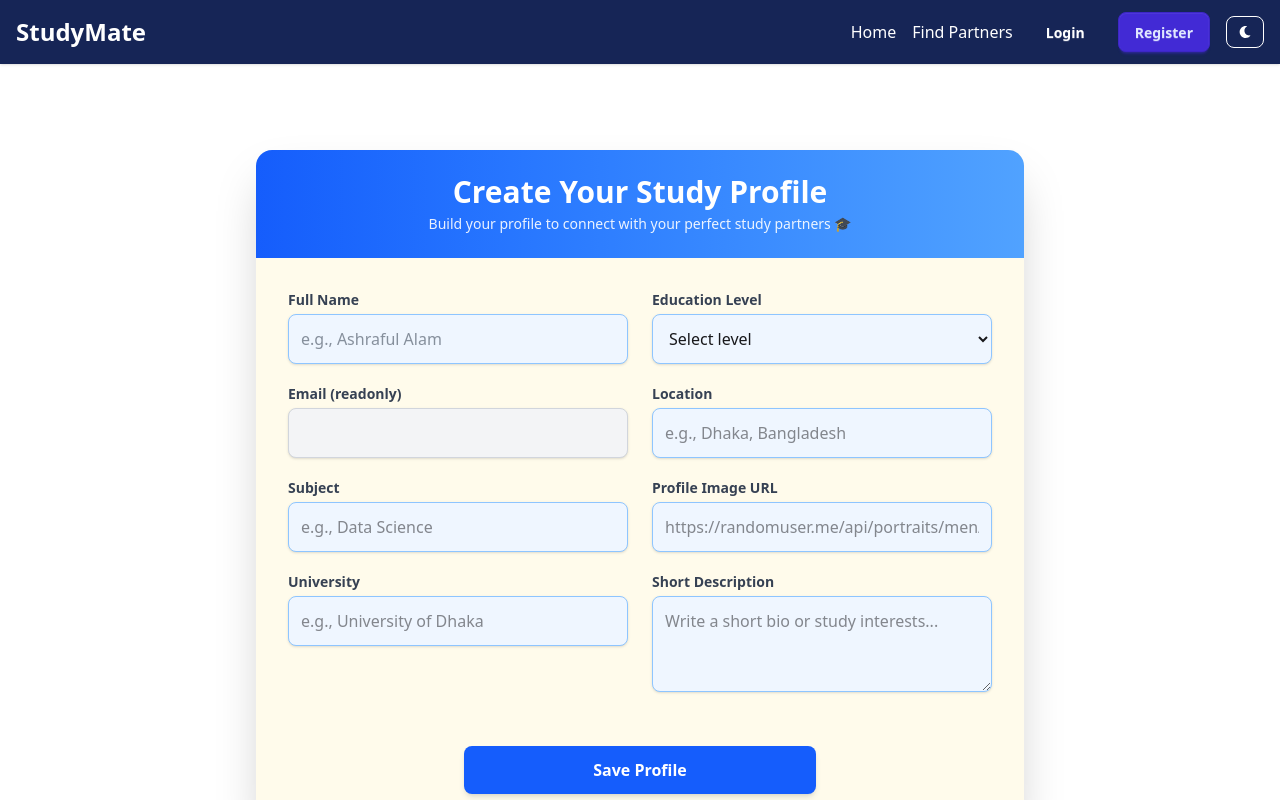
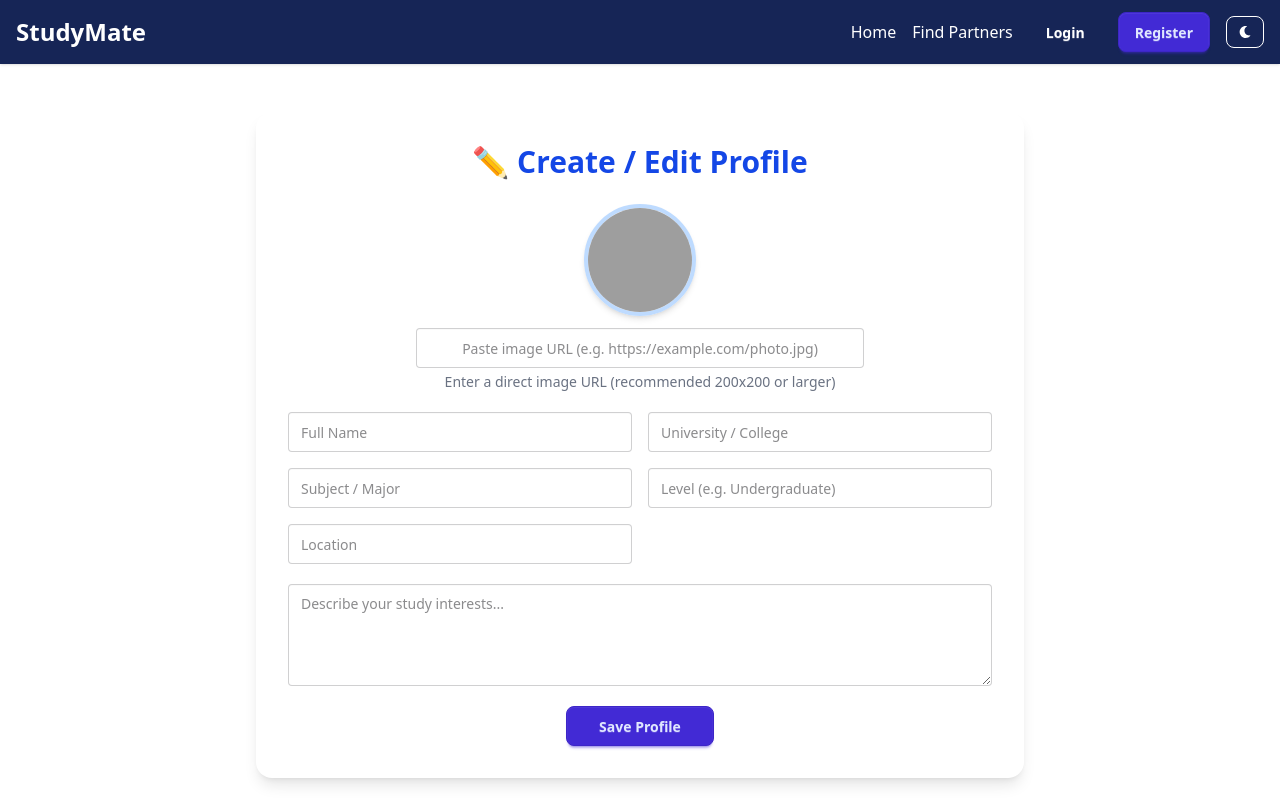
Before and after one commit to AshrafulAlam96/hero-A10, a React (Vite) app in the folder client/: page /create-profile in a window 1280 px wide. Shown: the top 800 px of the page. Built offline with nearby package versions, Linux system fonts and the light colour scheme; no server answers; grey boxes are pictures that could not be loaded.

Commit message:
Stage 20 client: Update CreateProfile page with user info

```diff
--- a/client/src/pages/CreateProfile.jsx
+++ b/client/src/pages/CreateProfile.jsx
@@ -1,209 +1,149 @@
-// src/pages/CreateProfile.jsx
-import React, { useState, useEffect } from "react";
+import React, { useState } from "react";
+import { createPartner } from "../services/api";
 import { useAuth } from "../context/AuthContext";
 import toast from "react-hot-toast";
 
 const CreateProfile = () => {
   const { user } = useAuth();
-  const [loading, setLoading] = useState(false);
+  const [formData, setFormData] = useState({
+    name: user?.displayName || "",
+    university: "",
+    subject: "",
+    level: "",
+    location: "",
+    description: "",
+    profileImage: user?.photoURL || "",
+  });
 
-  const [formData, setFormData] = useState({
+  const [saving, setSaving] = useState(false);
+
+  // handle input changes
+  const handleChange = (e) => {
+    const { name, value } = e.target;
+    setFormData((prev) => ({ ...prev, [name]: value }));
+  };
+
+  // save profile to DB
+  const handleSubmit = async (e) => {
+    e.preventDefault();
+    if (!user?.email) return toast.error("Please login first!");
+
+    try {
+      setSaving(true);
+      await createPartner({
+        ...formData,
+        email: user.email,
+        createdAt: new Date(),
+      });
+      toast.success("Profile saved successfully!");
+      setFormData({
         name: "",
-    email: "",
+        university: "",
         subject: "",
-    university: "",
         level: "",
         location: "",
         description: "",
         profileImage: "",
       });
-
-  useEffect(() => {
-    if (user) {
-      setFormData((prev) => ({
-        ...prev,
-        name: user.displayName || "",
-        email: user.email || "",
-        profileImage: user.photoURL || "",
-      }));
-    }
-  }, [user]);
-
-  const handleChange = (e) =>
-    setFormData({ ...formData, [e.target.name]: e.target.value });
-
-  const handleSubmit = async (e) => {
-    e.preventDefault();
-    if (!user?.email) return toast.error("Please log in first");
-
-    try {
-      setLoading(true);
-      const res = await fetch("http://localhost:5000/api/partners", {
-        method: "POST",
-        headers: { "Content-Type": "application/json" },
-        body: JSON.stringify(formData),
-      });
-      if (!res.ok) throw new Error("Failed to save profile");
-      toast.success("Profile saved successfully!");
     } catch (err) {
-      toast.error(err.message || "Error saving profile");
+      toast.error(err.message || "Failed to save profile");
     } finally {
-      setLoading(false);
+      setSaving(false);
     }
   };
 
   return (
-    <div className="min-h-screen flex items-center justify-center px-4 py-12">
-      <div className="w-full max-w-3xl bg-amber-50 rounded-2xl shadow-2xl overflow-hidden">
-        {/* Header */}
-        <div className="bg-gradient-to-r from-blue-600 to-blue-400 p-6 text-center text-white">
-          <h1 className="text-3xl font-bold">
-            {formData._id ? "Edit Your Profile" : "Create Your Study Profile"}
+    <div className="max-w-3xl mx-auto p-8 bg-white shadow-lg rounded-2xl mt-6">
+      <h1 className="text-3xl font-bold mb-6 text-center text-blue-700">
+        ✏️ Create / Edit Profile
       </h1>
-          <p className="mt-1 text-sm opacity-90">
-            Build your profile to connect with your perfect study partners 🎓
+
+      <form onSubmit={handleSubmit} className="space-y-5">
+        {/* Profile Image Preview */}
+        <div className="flex flex-col items-center">
+          <img
+            src={
+              formData.profileImage ||
+              "https://cdn-icons-png.flaticon.com/512/3135/3135715.png"
+            }
+            alt="Profile Preview"
+            className="w-28 h-28 rounded-full border-4 border-blue-200 object-cover shadow-md mb-3"
+          />
+          <input
+            type="url"
+            name="profileImage"
+            placeholder="Paste image URL (e.g. https://example.com/photo.jpg)"
+            value={formData.profileImage}
+            onChange={handleChange}
+            className="input input-bordered w-full max-w-md text-center"
+          />
+          <p className="text-sm text-gray-500 mt-1">
+            Enter a direct image URL (recommended 200x200 or larger)
           </p>
         </div>
 
-        {/* Form */}
-        <form
-          onSubmit={handleSubmit}
-          className="p-8 grid grid-cols-1 md:grid-cols-2 gap-6"
-        >
-          {/* LEFT */}
-          <div className="space-y-5">
-            <div>
-              <label className="block text-sm font-semibold text-gray-700 mb-1">
-                Full Name
-              </label>
+        {/* Inputs */}
+        <div className="grid sm:grid-cols-2 gap-4">
           <input
-                type="text"
             name="name"
-                required
+            placeholder="Full Name"
             value={formData.name}
             onChange={handleChange}
-                className="w-full p-3 rounded-lg border border-blue-300 bg-blue-50 focus:outline-none focus:ring-2 focus:ring-blue-500 focus:border-blue-500 text-gray-800 shadow-sm transition"
-                placeholder="e.g., Ashraful Alam"
+            className="input input-bordered w-full"
+            required
+          />
+          <input
+            name="university"
+            placeholder="University / College"
+            value={formData.university}
+            onChange={handleChange}
+            className="input input-bordered w-full"
+            required
+          />
+          <input
+            name="subject"
+            placeholder="Subject / Major"
+            value={formData.subject}
+            onChange={handleChange}
+            className="input input-bordered w-full"
+          />
+          <input
+            name="level"
+            placeholder="Level (e.g. Undergraduate)"
+            value={formData.level}
+            onChange={handleChange}
+            className="input input-bordered w-full"
+          />
+          <input
+            name="location"
+            placeholder="Location"
+            value={formData.location}
+            onChange={handleChange}
+            className="input input-bordered w-full"
           />
         </div>
 
-            <div>
-              <label className="block text-sm font-semibold text-gray-700 mb-1">
-                Email (readonly)
-              </label>
-              <input
-                type="email"
-                readOnly
-                name="email"
-                value={formData.email}
-                className="w-full p-3 rounded-lg border border-gray-300 bg-gray-100 text-gray-600 cursor-not-allowed shadow-sm"
-              />
-            </div>
-
-            <div>
-              <label className="block text-sm font-semibold text-gray-700 mb-1">
-                Subject
-              </label>
-              <input
-                type="text"
-                name="subject"
-                value={formData.subject}
-                onChange={handleChange}
-                className="w-full p-3 rounded-lg border border-blue-300 bg-blue-50 focus:ring-2 focus:ring-blue-500 shadow-sm"
-                placeholder="e.g., Data Science"
-              />
-            </div>
-
-            <div>
-              <label className="block text-sm font-semibold text-gray-700 mb-1">
-                University
-              </label>
-              <input
-                type="text"
-                name="university"
-                value={formData.university}
-                onChange={handleChange}
-                className="w-full p-3 rounded-lg border border-blue-300 bg-blue-50 focus:ring-2 focus:ring-blue-500 shadow-sm"
-                placeholder="e.g., University of Dhaka"
-              />
-            </div>
-          </div>
-
-          {/* RIGHT */}
-          <div className="space-y-5">
-            <div>
-              <label className="block text-sm font-semibold text-gray-700 mb-1">
-                Education Level
-              </label>
-              <select
-                name="level"
-                value={formData.level}
-                onChange={handleChange}
-                className="w-full p-3 rounded-lg border border-blue-300 bg-blue-50 focus:ring-2 focus:ring-blue-500 shadow-sm"
-              >
-                <option value="">Select level</option>
-                <option value="HSC">HSC</option>
-                <option value="Bachelor">Bachelor</option>
-                <option value="Masters">Masters</option>
-              </select>
-            </div>
-
-            <div>
-              <label className="block text-sm font-semibold text-gray-700 mb-1">
-                Location
-              </label>
-              <input
-                type="text"
-                name="location"
-                value={formData.location}
-                onChange={handleChange}
-                className="w-full p-3 rounded-lg border border-blue-300 bg-blue-50 focus:ring-2 focus:ring-blue-500 shadow-sm"
-                placeholder="e.g., Dhaka, Bangladesh"
-              />
-            </div>
-
-            <div>
-              <label className="block text-sm font-semibold text-gray-700 mb-1">
-                Profile Image URL
-              </label>
-              <input
-                type="text"
-                name="profileImage"
-                value={formData.profileImage}
-                onChange={handleChange}
-                className="w-full p-3 rounded-lg border border-blue-300 bg-blue-50 focus:ring-2 focus:ring-blue-500 shadow-sm"
-                placeholder="https://randomuser.me/api/portraits/men/32.jpg"
-              />
-            </div>
-
-            <div>
-              <label className="block text-sm font-semibold text-gray-700 mb-1">
-                Short Description
-              </label>
         <textarea
           name="description"
+          placeholder="Describe your study interests..."
           value={formData.description}
           onChange={handleChange}
-                className="w-full p-3 rounded-lg border border-blue-300 bg-blue-50 focus:ring-2 focus:ring-blue-500 shadow-sm h-24"
-                placeholder="Write a short bio or study interests..."
-              />
-            </div>
-          </div>
+          rows="4"
+          className="textarea textarea-bordered w-full"
+        ></textarea>
 
-          {/* BUTTON */}
-          <div className="col-span-1 md:col-span-2 mt-6 flex justify-center">
+        <div className="flex justify-center">
           <button
             type="submit"
-              disabled={loading}
-              className={`w-full md:w-1/2 py-3 rounded-lg font-semibold text-white bg-blue-600 hover:bg-blue-700 shadow-md transition ${
-                loading ? "opacity-70 cursor-not-allowed" : ""
+            disabled={saving}
+            className={`btn btn-primary px-8 ${
+              saving ? "opacity-70 cursor-not-allowed" : ""
             }`}
           >
-              {loading ? "Saving..." : "Save Profile"}
+            {saving ? "Saving..." : "Save Profile"}
           </button>
         </div>
       </form>
-      </div>
     </div>
   );
 };
```
Lines whose indentation alone changed are shown as unchanged.
